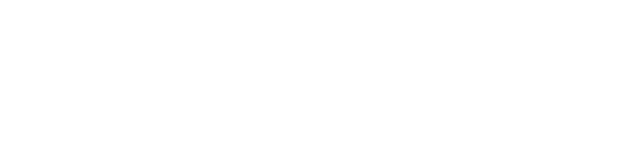
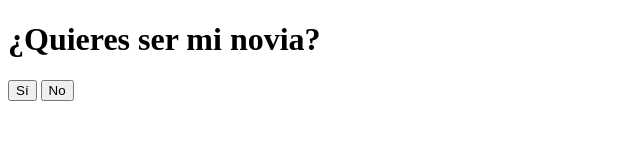
Before and after one commit to RobertoMay/Valentine-s-Day, a plain HTML site: page page2.html in a window 1280 px wide. Shown: the whole page, without its empty margins (0-640 px from the left). Drawn offline with Linux system fonts and the light colour scheme.

Commit message:
index.js file added

```diff
--- /dev/null
+++ b/index.js
@@ -0,0 +1,8 @@
+function move() {
+    var no = document.getElementById("no");
+    var container = document.getElementById("container");
+    var x = Math.floor(Math.random() * (container.offsetWidth - no.offsetWidth));
+    var y = Math.floor(Math.random() * (container.offsetHeight - no.offsetHeight));
+    no.style.left = x + "px";
+    no.style.top = y + "px";
+}
--- a/page2.html
+++ b/page2.html
@@ -7,5 +7,14 @@
 </head>
 <body>
 
+    <div id="container">
+        <h1>¿Quieres ser mi novia?</h1>
+        <button id="yes" onclick="alert('¡Sabia que diras que si :3')">Sí</button>
+        <button id="no" onmouseover="move()">No</button>
+
+    </div>
+
+    <div class="heart"></div>
+    <script src="index.js"></script>
 </body>
 </html>
```
